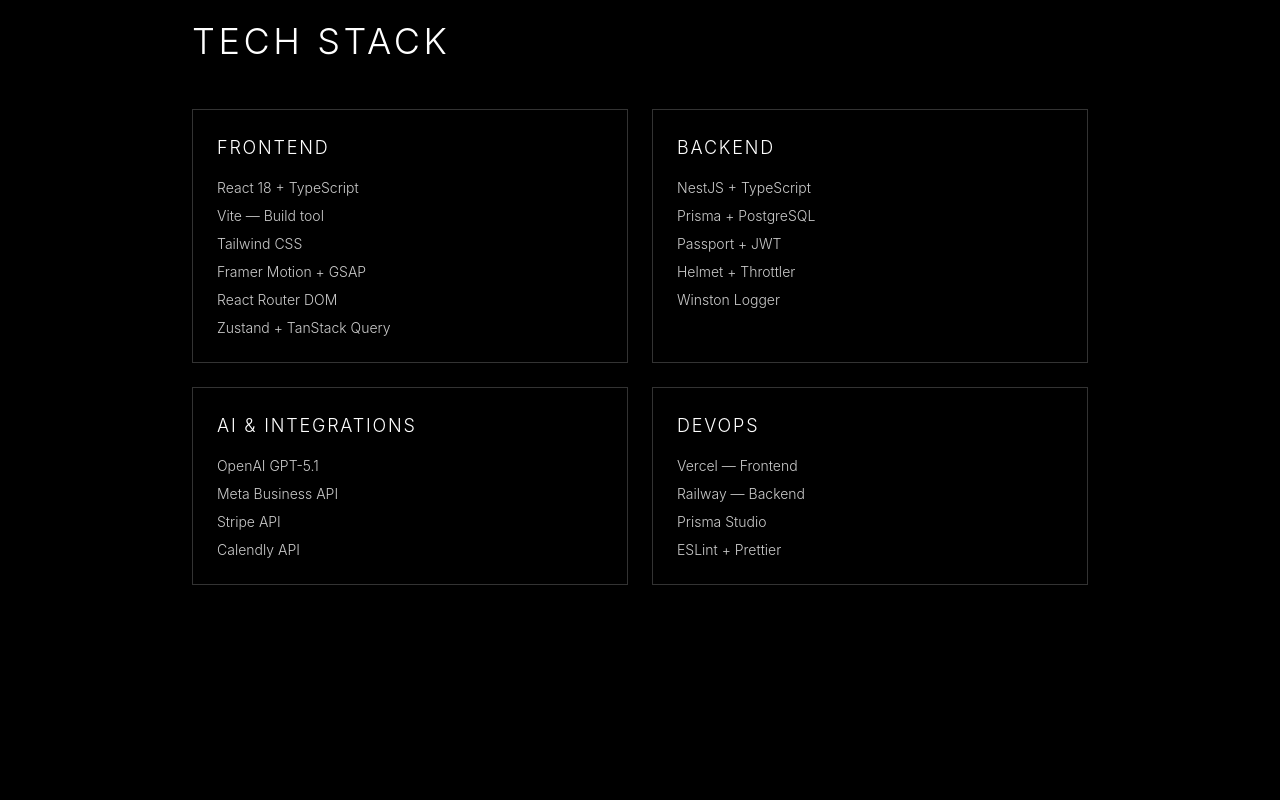
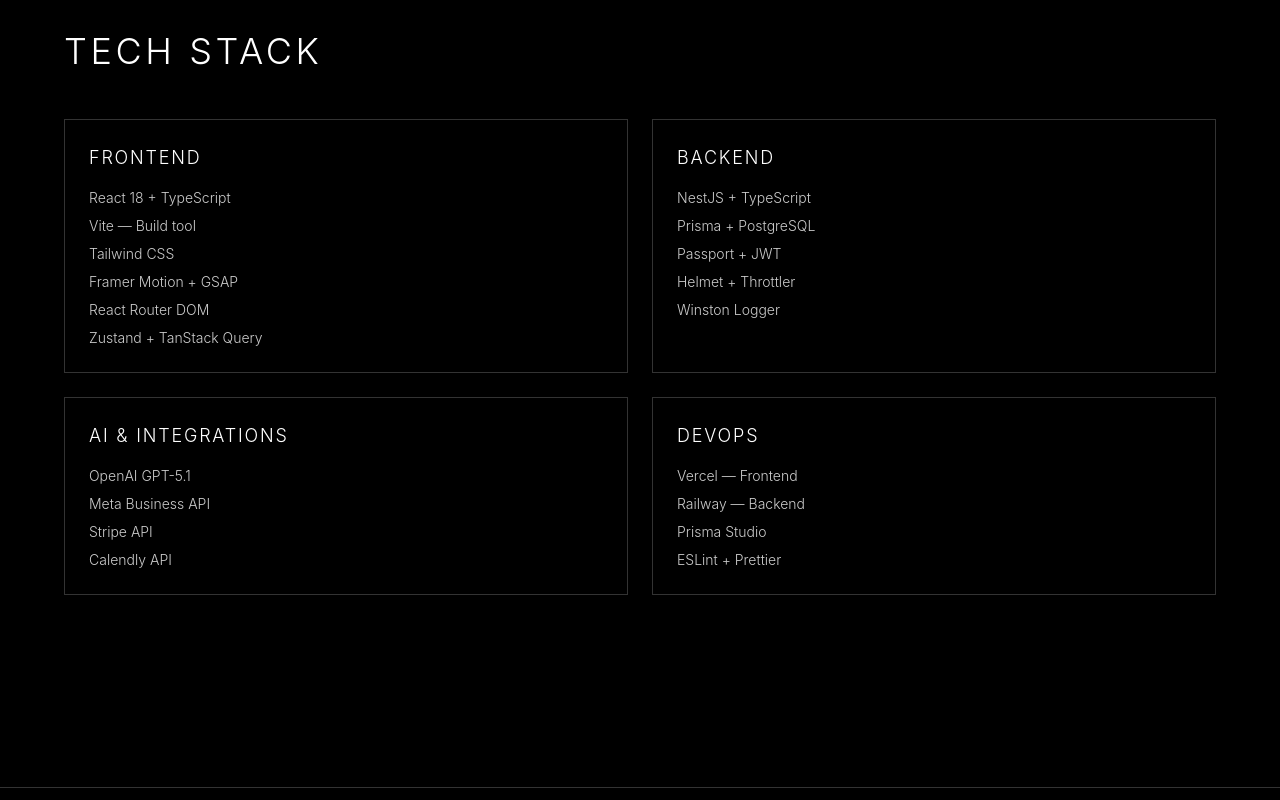
Before and after one commit to abrilmarangoni/Aboutme-portfolio-, a Next.js app: page /projects/aba-ai in a window 1280 px wide. Shown: the part 5260-6060 px from the top of the page. Built offline with nearby package versions, Linux system fonts and the light colour scheme.

Commit message:
Remove horizontal scroll from Tech Stack/Architecture Flow, restore View Project button, update ABA AI card styling

```diff
--- a/app/page.tsx
+++ b/app/page.tsx
@@ -263,7 +263,7 @@ export default function Portfolio() {
       projectData: {
         abaAi: {
           title: "ABA AI",
-          subtitle: "Full-Stack AI Project",
+          subtitle: "Full-Stack SaaS Platform",
           description:
             "An intelligent AI assistant that connects through Meta platforms, automatically responding to WhatsApp, Instagram, and Facebook messages. Built the complete solution including backend, frontend, and UX/UI design.",
         },
@@ -336,7 +336,7 @@ export default function Portfolio() {
       projectData: {
         abaAi: {
           title: "ABA AI",
-          subtitle: "Proyecto Full-Stack con IA",
+          subtitle: "Plataforma SaaS Full-Stack",
           description:
             "Un asistente inteligente de IA que se conecta a través de plataformas Meta, respondiendo automáticamente mensajes de WhatsApp, Instagram y Facebook. Construí la solución completa incluyendo backend, frontend y diseño UX/UI.",
         },
@@ -392,7 +392,7 @@ export default function Portfolio() {
       subtitle: currentTranslations.projectData.abaAi.subtitle,
       description: currentTranslations.projectData.abaAi.description,
       image: "/images/mano3.png",
-      year: "2024",
+      year: "2025",
       href: "/projects/aba-ai",
     },
     {
@@ -597,7 +597,7 @@ export default function Portfolio() {
                 </div>
 
                 <div className="space-y-4 text-stone-600 dark:text-stone-400 font-light leading-relaxed">
-                  <p className="text-stone-900 dark:text-stone-100 font-medium">{currentTranslations.heroDescription1}</p>
+                  <p>{currentTranslations.heroDescription1}</p>
                   <p>{currentTranslations.heroDescription2}</p>
                   <p>{currentTranslations.heroDescription3}</p>
                 </div>
--- a/app/projects/aba-ai/page.tsx
+++ b/app/projects/aba-ai/page.tsx
@@ -10,11 +10,8 @@ export default function AbaAiProject() {
   const [language, setLanguage] = useState<"en" | "es">("en")
   const [darkMode, setDarkMode] = useState(false)
   const [horizontalTitle, setHorizontalTitle] = useState("Our Mission")
-  const [horizontalTitle2, setHorizontalTitle2] = useState("TECH STACK")
   const horizontalSectionRef = useRef<HTMLElement>(null)
   const horizontalTrackRef = useRef<HTMLDivElement>(null)
-  const horizontalSection2Ref = useRef<HTMLElement>(null)
-  const horizontalTrack2Ref = useRef<HTMLDivElement>(null)
   const flowLineRef = useRef<HTMLDivElement>(null)
   const flowNodeRef = useRef<HTMLDivElement>(null)
   const flowContainerRef = useRef<HTMLDivElement>(null)
@@ -89,63 +86,6 @@ export default function AbaAiProject() {
     return () => window.removeEventListener("scroll", handleScroll)
   }, [])
 
-  // Horizontal scroll effect for Tech Stack + Conversation Flow (scrolls in opposite direction)
-  useEffect(() => {
-    const handleScroll2 = () => {
-      if (!horizontalSection2Ref.current || !horizontalTrack2Ref.current) return
-
-      const section = horizontalSection2Ref.current
-      const track = horizontalTrack2Ref.current
-      const sectionTop = section.offsetTop
-      const sectionHeight = section.offsetHeight
-      const windowHeight = window.innerHeight
-      const scrollY = window.scrollY
-
-      const scrollDelay = windowHeight * 0.2
-      const startScroll = sectionTop + scrollDelay
-      const endScroll = sectionTop + sectionHeight - windowHeight
-
-      if (scrollY >= startScroll && scrollY <= endScroll) {
-        // Calculate scroll progress (0 to 1)
-        const progress = (scrollY - startScroll) / (endScroll - startScroll)
-        const clampedProgress = Math.max(0, Math.min(1, progress))
-
-        // Update title based on scroll progress (2 slides)
-        if (clampedProgress < 0.5) {
-          setHorizontalTitle2("TECH STACK")
-        } else {
-          setHorizontalTitle2("ARCHITECTURE FLOW")
-        }
-
-        // Calculate translate - OPPOSITE DIRECTION (positive instead of negative)
-        // Starts showing second slide, scrolls to first
-        const viewportWidth = window.innerWidth
-        const totalSlides = 2
-        const maxTranslate = (totalSlides - 1) * viewportWidth
-        const translateX = -viewportWidth + (clampedProgress * maxTranslate)
-
-        // Apply smooth transform
-        requestAnimationFrame(() => {
-          track.style.transform = `translateX(${translateX}px)`
-        })
-      } else if (scrollY < startScroll) {
-        setHorizontalTitle2("TECH STACK")
-        requestAnimationFrame(() => {
-          track.style.transform = `translateX(-100vw)`
-        })
-      } else {
-        setHorizontalTitle2("CONVERSATION FLOW")
-        requestAnimationFrame(() => {
-          track.style.transform = `translateX(0px)`
-        })
-      }
-    }
-
-    window.addEventListener("scroll", handleScroll2, { passive: true })
-    handleScroll2() // Initial check
-
-    return () => window.removeEventListener("scroll", handleScroll2)
-  }, [])
 
   // Animate flow node
   useEffect(() => {
@@ -517,26 +457,63 @@ export default function AbaAiProject() {
         {/* Horizontal Divider */}
         <div className="w-full h-px bg-white/20 my-32"></div>
 
-        {/* BLOCK 5 & 6 — Horizontal Scroll Section (Tech Stack + Conversation Flow) - Scrolls opposite direction */}
-        <section
-          ref={horizontalSection2Ref}
-          className="relative"
-          style={{ height: "300vh" }}
-        >
-          <div className="sticky top-0 h-screen overflow-hidden">
-            <div className="h-full flex items-center">
-              <div
-                ref={horizontalTrack2Ref}
-                className="flex transition-transform duration-100 ease-out"
-                style={{ willChange: "transform", transform: "translateX(-100vw)" }}
-              >
-                {/* Slide 1 — Architecture Flow (starts hidden on right) */}
-                <div className="flex-shrink-0 w-screen h-screen flex items-center justify-center px-8 md:px-16">
-                  <div className="max-w-4xl w-full">
+        {/* BLOCK 5 — Tech Stack */}
+        <section className="px-8 md:px-16 py-32 max-w-7xl mx-auto">
+          <h2 className="text-3xl md:text-4xl font-light tracking-wider uppercase mb-12">
+            TECH STACK
+          </h2>
+          <div className="grid grid-cols-1 md:grid-cols-2 gap-6">
+            <div className="border border-white/20 p-6 hover:border-white/40 transition-all duration-300">
+              <h3 className="text-lg font-light tracking-wider uppercase mb-4">Frontend</h3>
+              <ul className="space-y-2 text-sm font-light text-white/80">
+                <li>React 18 + TypeScript</li>
+                <li>Vite — Build tool</li>
+                <li>Tailwind CSS</li>
+                <li>Framer Motion + GSAP</li>
+                <li>React Router DOM</li>
+                <li>Zustand + TanStack Query</li>
+              </ul>
+            </div>
+            <div className="border border-white/20 p-6 hover:border-white/40 transition-all duration-300">
+              <h3 className="text-lg font-light tracking-wider uppercase mb-4">Backend</h3>
+              <ul className="space-y-2 text-sm font-light text-white/80">
+                <li>NestJS + TypeScript</li>
+                <li>Prisma + PostgreSQL</li>
+                <li>Passport + JWT</li>
+                <li>Helmet + Throttler</li>
+                <li>Winston Logger</li>
+              </ul>
+            </div>
+            <div className="border border-white/20 p-6 hover:border-white/40 transition-all duration-300">
+              <h3 className="text-lg font-light tracking-wider uppercase mb-4">AI & Integrations</h3>
+              <ul className="space-y-2 text-sm font-light text-white/80">
+                <li>OpenAI GPT-5.1</li>
+                <li>Meta Business API</li>
+                <li>Stripe API</li>
+                <li>Calendly API</li>
+              </ul>
+            </div>
+            <div className="border border-white/20 p-6 hover:border-white/40 transition-all duration-300">
+              <h3 className="text-lg font-light tracking-wider uppercase mb-4">DevOps</h3>
+              <ul className="space-y-2 text-sm font-light text-white/80">
+                <li>Vercel — Frontend</li>
+                <li>Railway — Backend</li>
+                <li>Prisma Studio</li>
+                <li>ESLint + Prettier</li>
+              </ul>
+            </div>
+          </div>
+        </section>
+
+        {/* Horizontal Divider */}
+        <div className="w-full h-px bg-white/20 my-16"></div>
+
+        {/* BLOCK 6 — Architecture Flow */}
+        <section className="px-8 md:px-16 py-32 max-w-7xl mx-auto">
           <h2 className="text-3xl md:text-4xl font-light tracking-wider uppercase mb-12">
             ARCHITECTURE FLOW
           </h2>
-                    <div ref={flowContainerRef} className="relative">
+          <div ref={flowContainerRef} className="relative max-w-2xl">
             {/* Vertical line - white */}
             <div
               ref={flowLineRef}
@@ -592,61 +569,6 @@ export default function AbaAiProject() {
               <div data-step="8" className="flex items-center gap-5 relative">
                 <div className="relative z-40 flex-shrink-0 w-[42px] h-[42px] border-2 border-white/30 rounded-full flex items-center justify-center text-sm font-medium text-white bg-black transition-colors duration-300">8</div>
                 <p className="text-sm font-light text-white/90">{t.step8}</p>
-                    </div>
-                    </div>
-                        </div>
-                      </div>
-                        </div>
-
-                {/* Slide 2 — Tech Stack (visible first) */}
-                <div className="flex-shrink-0 w-screen h-screen flex items-center justify-center px-8 md:px-16">
-                  <div className="max-w-4xl w-full">
-                    <h2 className="text-3xl md:text-4xl font-light tracking-wider uppercase mb-12">
-                      TECH STACK
-                    </h2>
-                    <div className="grid grid-cols-1 md:grid-cols-2 gap-6">
-                      <div className="border border-white/20 p-6 hover:border-white/40 transition-all duration-300">
-                        <h3 className="text-lg font-light tracking-wider uppercase mb-4">Frontend</h3>
-                        <ul className="space-y-2 text-sm font-light text-white/80">
-                          <li>React 18 + TypeScript</li>
-                          <li>Vite — Build tool</li>
-                          <li>Tailwind CSS</li>
-                          <li>Framer Motion + GSAP</li>
-                          <li>React Router DOM</li>
-                          <li>Zustand + TanStack Query</li>
-                        </ul>
-                  </div>
-                      <div className="border border-white/20 p-6 hover:border-white/40 transition-all duration-300">
-                        <h3 className="text-lg font-light tracking-wider uppercase mb-4">Backend</h3>
-                        <ul className="space-y-2 text-sm font-light text-white/80">
-                          <li>NestJS + TypeScript</li>
-                          <li>Prisma + PostgreSQL</li>
-                          <li>Passport + JWT</li>
-                          <li>Helmet + Throttler</li>
-                          <li>Winston Logger</li>
-                        </ul>
-                </div>
-                      <div className="border border-white/20 p-6 hover:border-white/40 transition-all duration-300">
-                        <h3 className="text-lg font-light tracking-wider uppercase mb-4">AI & Integrations</h3>
-                        <ul className="space-y-2 text-sm font-light text-white/80">
-                          <li>OpenAI GPT-5.1</li>
-                          <li>Meta Business API</li>
-                          <li>Stripe API</li>
-                          <li>Calendly API</li>
-                        </ul>
-                      </div>
-                      <div className="border border-white/20 p-6 hover:border-white/40 transition-all duration-300">
-                        <h3 className="text-lg font-light tracking-wider uppercase mb-4">DevOps</h3>
-                        <ul className="space-y-2 text-sm font-light text-white/80">
-                          <li>Vercel — Frontend</li>
-                          <li>Railway — Backend</li>
-                          <li>Prisma Studio</li>
-                          <li>ESLint + Prettier</li>
-                        </ul>
-                    </div>
-                      </div>
-                    </div>
-                  </div>
               </div>
             </div>
           </div>
```
Also changed, not shown: 2 other files (tests, documents, lock files or other folders). Lines whose indentation alone changed are shown as unchanged.
